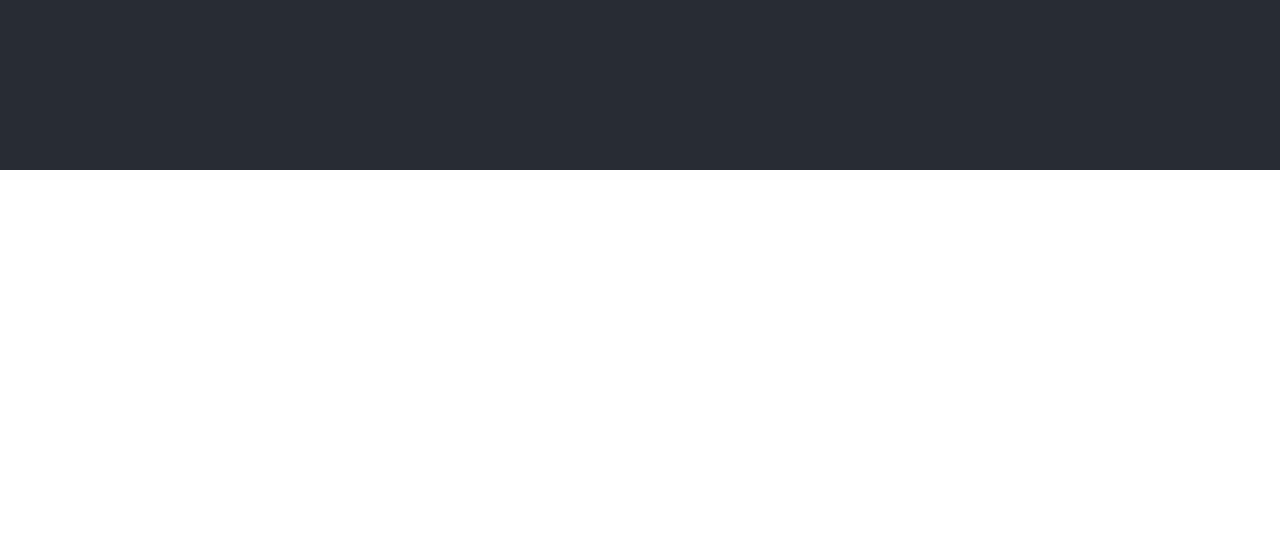
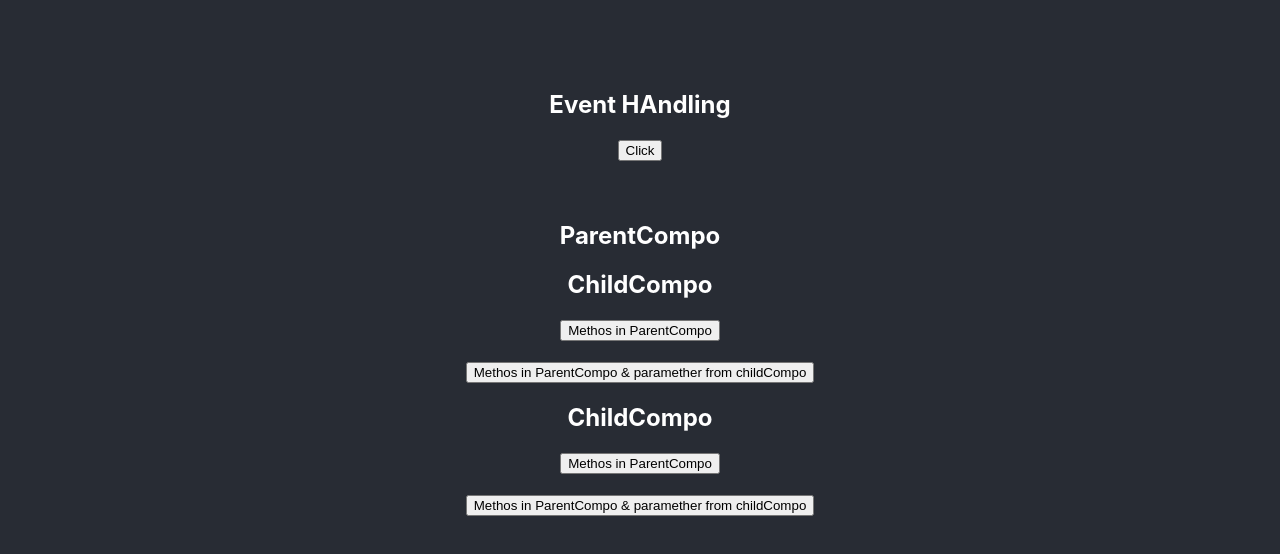
Before and after one commit to devgirlpro/reactFundamental, a React (Create React App) app: page / in a window 1280 px wide. Shown: the part 2291-2845 px from the top of the page. Before the commit the page ends 2461 px from the top, so only its background shows below. Built offline with nearby package versions, Linux system fonts and the light colour scheme; no server answers.

Commit message:
passing a method from parent component to a child component & second: passing a parameter from  child component to a method in parent component

```diff
--- a/src/App.js
+++ b/src/App.js
@@ -12,6 +12,10 @@ import FormComponent from './components/FormComponent';
 import PostList from './components/PostList';
 import PostForm from './components/PostForm';
 import PostFormDisplay from './components/PostFormDisplay';
+import FunctionClick from './components/FunctionClick';
+import ParentCompo from './components/ParentCompo';
+
+
 
 function App() {
   return (
@@ -53,8 +57,10 @@ function App() {
       <PostForm />
       <br />
       <br />
+     <FunctionClick />
       <br />
       <br />
+      <ParentCompo />
       <br />
       <br />
       <br />
--- /dev/null
+++ b/src/components/ChildCompo.jsx
@@ -0,0 +1,14 @@
+import React from 'react';
+
+const ChildCompo = (props) => {
+  return (
+    <div>
+      <h2>ChildCompo</h2>
+      <button onClick={props.clickHandler}>Methos in ParentCompo</button>
+      <br /><br />
+      <button onClick={() => props.clickHandler2('child')}>Methos in ParentCompo  & paramether from childCompo</button>
+    </div>
+  );
+};
+
+export default ChildCompo;
--- a/src/components/FunctionClick.jsx
+++ b/src/components/FunctionClick.jsx
@@ -0,0 +1,17 @@
+import React from 'react'
+
+const FunctionClick = () => {
+
+const clickHandler = () => {
+    console.log("Button clicked")
+}
+
+  return (
+    <div>
+        <h2>Event HAndling</h2>
+        <button onClick={clickHandler}>Click</button>
+    </div>
+  )
+}
+
+export default FunctionClick
--- /dev/null
+++ b/src/components/ParentCompo.jsx
@@ -0,0 +1,25 @@
+import React from 'react';
+import ChildCompo from './ChildCompo';
+
+const ParentCompo = () => {
+
+const clickHandler = () => {
+    alert("Button is clicked")
+}
+
+
+const clickHandler2 = (childName) => {
+    alert(`Helo from clickHandler2 & ${childName}`)
+}
+  return (
+    <div>
+        <h2>ParentCompo</h2>
+        <ChildCompo clickHandler = {clickHandler}/>
+        <ChildCompo clickHandler2 = {clickHandler2}/>
+
+
+        </div>
+  )
+}
+
+export default ParentCompo
```
